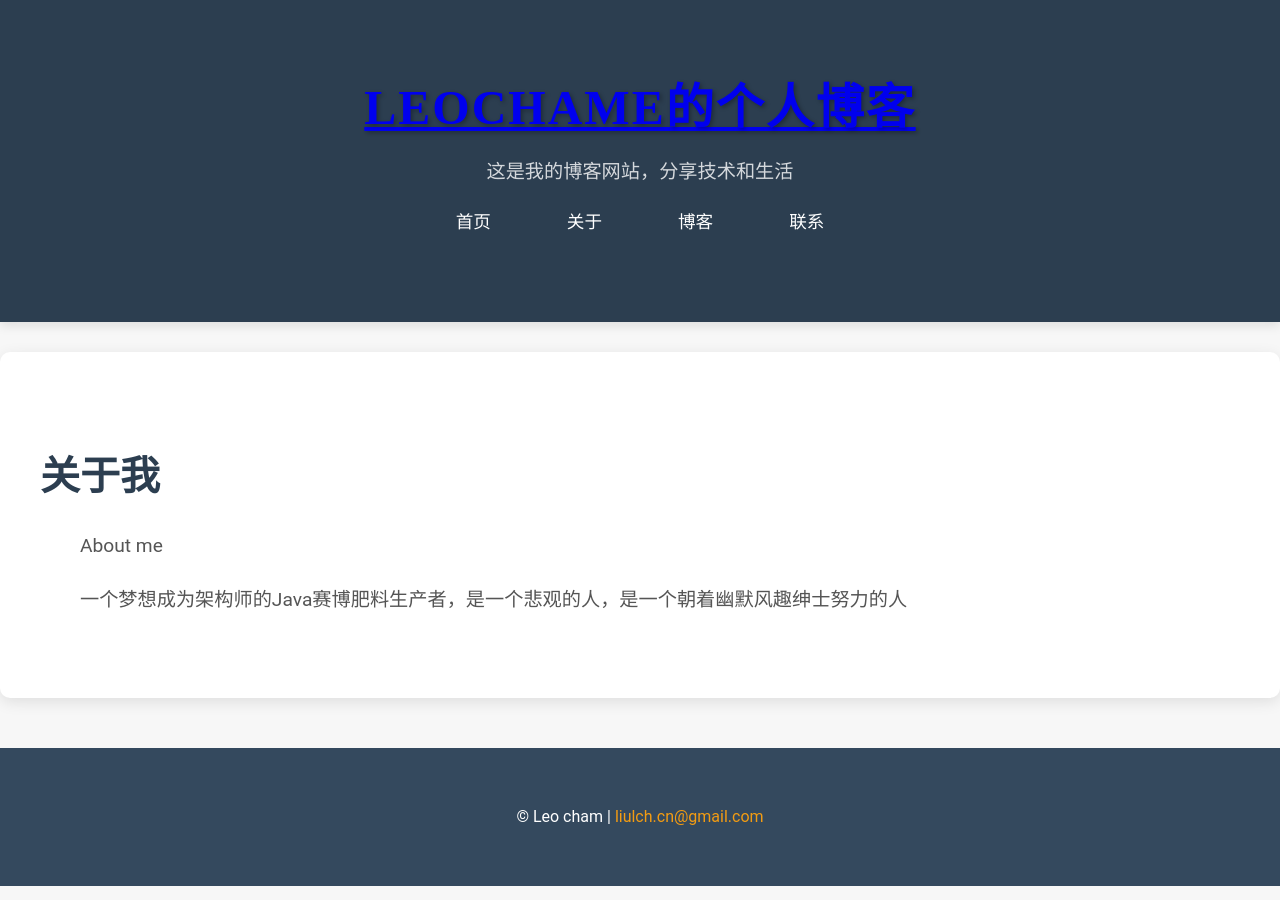
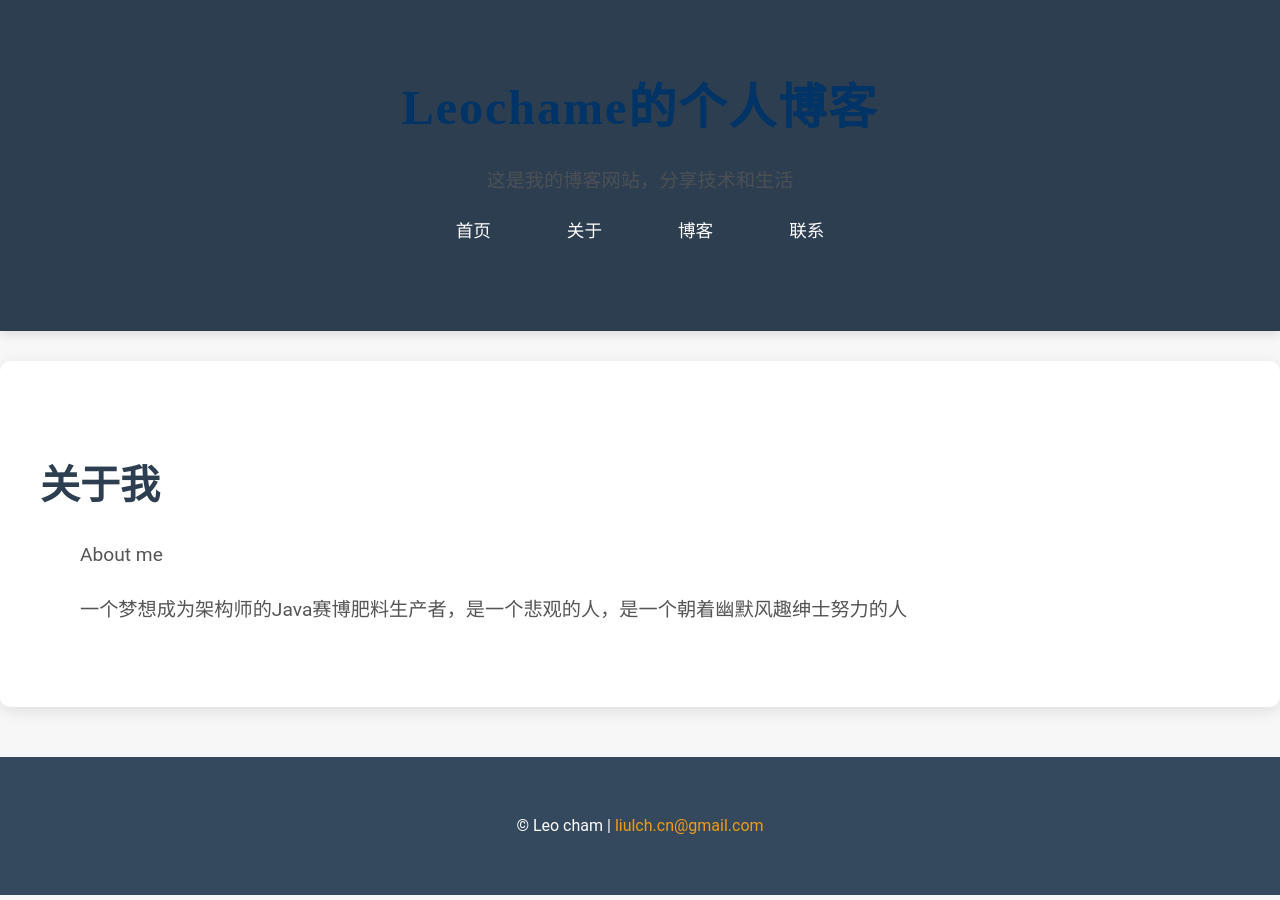
Before and after one commit to leochame/leochame.github.io, a Jekyll site: the page built from index.md, in a window 1280 px wide. Built offline with Jekyll 4.4.1, drawn with Linux system fonts in a browser that asks for light colours.

Commit message:
修改展示格式v1.2

```diff
--- a/assets/main.css
+++ b/assets/main.css
@@ -26,19 +26,32 @@ header {
     box-shadow: 0 4px 10px rgba(0, 0, 0, 0.1);
 }
 
+/* 网站标题样式 */
 header h1 {
     font-size: 3em;
     margin: 0;
     letter-spacing: 2px;
+    text-align: center;
     font-family: 'Playfair Display', serif;
-    text-transform: uppercase;
-    text-shadow: 2px 2px 4px rgba(0, 0, 0, 0.3);
-    color: #003366; /* 深蓝色 */
 }
 
+/* 标题中的链接（a标签）颜色 */
+header h1 a {
+    color: #003366; /* 深蓝色 */
+    text-decoration: none; /* 去除链接下划线 */
+}
+
+/* 鼠标悬停时，修改链接颜色 */
+header h1 a:hover {
+    color: #1e90ff; /* 浅蓝色 */
+    text-decoration: underline; /* 悬停时加下划线 */
+}
+
+/* 网站描述的样式 */
 header p {
     font-size: 1.2em;
-    margin-top: 10px;
+    color: #555; /* 描述文字颜色 */
+    text-align: center;
     opacity: 0.8;
 }
 
```
